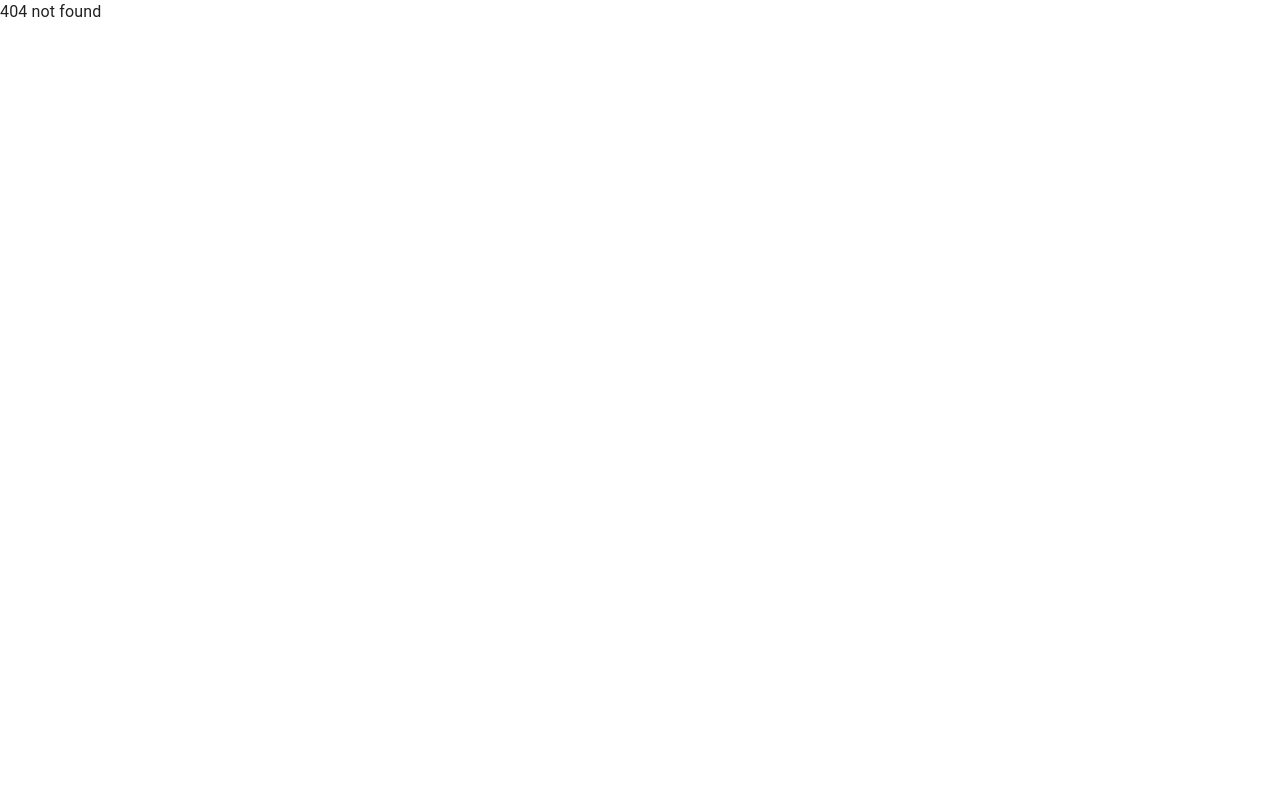
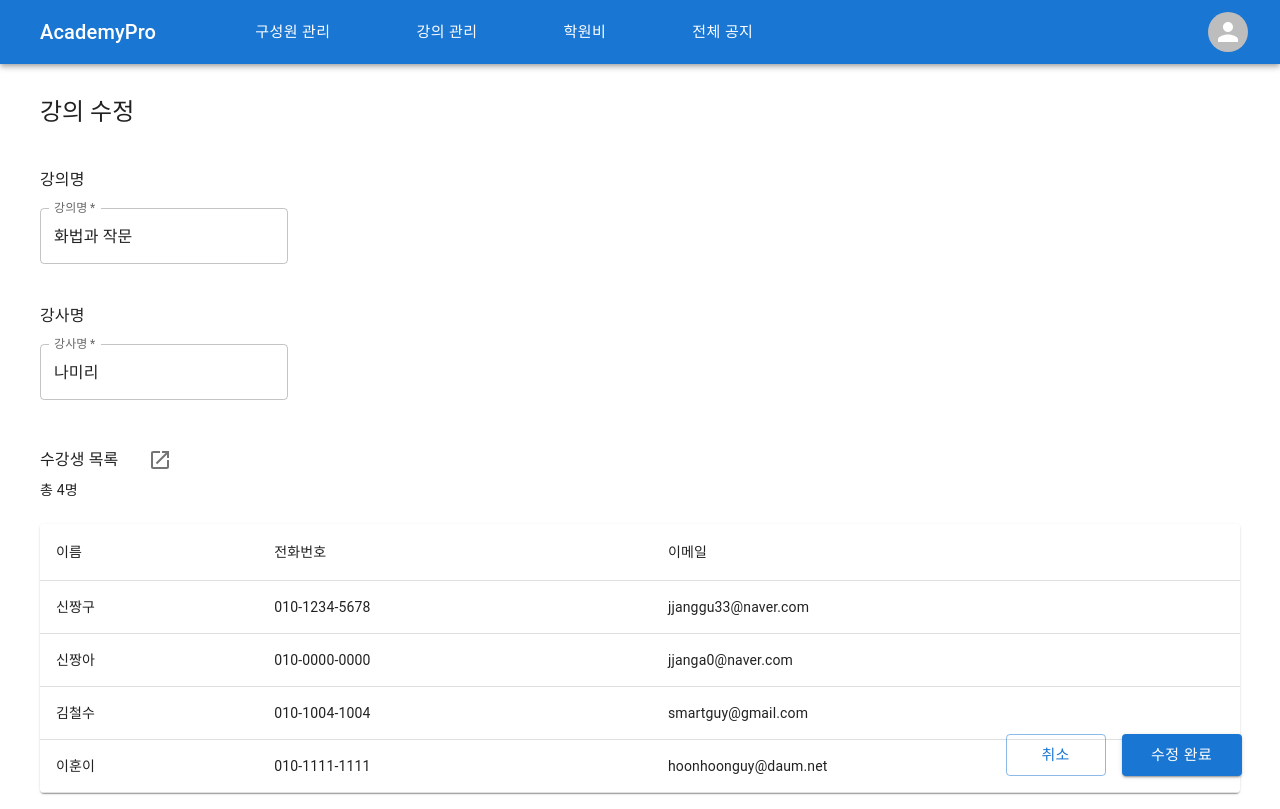
Before and after one commit to Academy-Diary/AcademyDiary_WEB, a React (Vite) app: page /director/manage-courses/update in a window 1280 px wide. Before the commit this address had no page. Built offline with nearby package versions, Linux system fonts and the light colour scheme.

Commit message:
feat: 강의 수정 페이지 추가 #16

```diff
--- a/src/App.jsx
+++ b/src/App.jsx
@@ -1,7 +1,7 @@
 import React, { useState } from 'react';
 import { Routes, Route, BrowserRouter } from 'react-router-dom';
 import { Container, Box, Typography, Button } from '@mui/material';
-import { Login, SignUp, Register, NotFound, DirectorHome, TeacherHome, ManageCourses, AddCourse, CourseDetails } from './pages';
+import { Login, SignUp, Register, NotFound, DirectorHome, TeacherHome, ManageCourses, AddCourse, CourseDetails, UpdateCourse } from './pages';
 
 function App() {
   const [isLoggedIn, setIsLoggedIn] = useState(false);
@@ -21,6 +21,7 @@ function App() {
           <Route path="/director/manage-courses" element={<ManageCourses />} />
           <Route path="/director/manage-courses/add-course" element={<AddCourse />} />
           <Route path="/director/manage-courses/course-details" element={<CourseDetails />} />
+          <Route path="/director/manage-courses/update" element={<UpdateCourse />} />
         </Routes>
       </BrowserRouter>
     </div>
--- a/src/pages/director/manageCourses/courseDetails.jsx
+++ b/src/pages/director/manageCourses/courseDetails.jsx
@@ -22,6 +22,10 @@ export default function CourseDetails() {
   const handleCancle = () => {
     navigate('/director/manage-courses/');
   };
+  const handleClickUpdate = () => {
+    navigate('/director/manage-courses/update');
+  };
+
   return (
     <Director>
       <Typography variant="h5" sx={{ mt: 2, mb: 3 }}>
@@ -65,7 +69,7 @@ export default function CourseDetails() {
             <Button size="large" variant="outlined" sx={{ width: 120, mr: 2 }} onClick={handleCancle}>
               목록으로
             </Button>
-            <Button type="submit" size="large" variant="contained" sx={{ width: 120 }}>
+            <Button size="large" variant="contained" sx={{ width: 120 }} onClick={handleClickUpdate}>
               수정하기
             </Button>
           </Box>
--- /dev/null
+++ b/src/pages/director/manageCourses/updateCourse.jsx
@@ -0,0 +1,117 @@
+import React, { useState } from 'react';
+import { useNavigate } from 'react-router-dom';
+
+import { Typography, Box, Button, TextField, Grid, Paper, Table, TableHead, TableBody, TableRow, TableCell, TableContainer, IconButton, Dialog, DialogActions } from '@mui/material';
+import OpenInNewIcon from '@mui/icons-material/OpenInNew';
+
+import Director from '../../../components/layouts/director';
+import { TransferList } from '../../../components';
+
+function createData(name, phone, email) {
+  return { name, phone, email };
+}
+
+const students = [
+  createData('신짱구', '010-1234-5678', 'jjanggu33@naver.com'),
+  createData('신짱아', '010-0000-0000', 'jjanga0@naver.com'),
+  createData('김철수', '010-1004-1004', 'smartguy@gmail.com'),
+  createData('이훈이', '010-1111-1111', 'hoonhoonguy@daum.net'),
+];
+const allStudents = ['신짱구', '신짱아', '이훈이', '김철수'];
+
+export default function UpdateCourse() {
+  const navigate = useNavigate();
+  const [open, setOpen] = useState(false);
+
+  const handleCancle = () => {
+    navigate('/director/manage-courses/course-details');
+  };
+  const handleOpenDialog = () => {
+    setOpen(true);
+  };
+  const handleCloseDialog = () => {
+    setOpen(false);
+  };
+  const handleSubmit = (e) => {
+    e.preventDefault();
+    navigate('/director/manage-courses/');
+  };
+
+  return (
+    <Director>
+      <Typography variant="h5" sx={{ mt: 2, mb: 3 }}>
+        강의 수정
+      </Typography>
+      <Box component="form" sx={{ mt: 5 }} onSubmit={handleSubmit}>
+        <Grid container spacing={5}>
+          <Grid item xs={12}>
+            <Typography>강의명</Typography>
+            <TextField label="강의명" defaultValue="화법과 작문" sx={{ mt: 2, color: 'black' }} required />
+          </Grid>
+          <Grid item xs={12}>
+            <Typography>강사명</Typography>
+            <TextField label="강사명" defaultValue="나미리" sx={{ mt: 2 }} required />
+          </Grid>
+          <Grid item xs={12}>
+            <Grid container>
+              <Grid item xs={1}>
+                <Typography sx={{ py: 1 }}>수강생 목록</Typography>
+              </Grid>
+              <Grid item xs={11}>
+                <IconButton onClick={handleOpenDialog}>
+                  <OpenInNewIcon />
+                </IconButton>
+              </Grid>
+            </Grid>
+            <Typography variant="body2">총 {students.length}명</Typography>
+            <TableContainer component={Paper} sx={{ mt: 3, maxHeight: '40vh' }}>
+              <Table stickyHeader>
+                <TableHead>
+                  <TableRow>
+                    <TableCell>이름</TableCell>
+                    <TableCell>전화번호</TableCell>
+                    <TableCell>이메일</TableCell>
+                  </TableRow>
+                </TableHead>
+                <TableBody>
+                  {students.map((student) => (
+                    <TableRow key={student.name}>
+                      <TableCell>{student.name}</TableCell>
+                      <TableCell>{student.phone}</TableCell>
+                      <TableCell>{student.email}</TableCell>
+                    </TableRow>
+                  ))}
+                </TableBody>
+              </Table>
+            </TableContainer>
+          </Grid>
+          <Box sx={{ position: 'fixed', bottom: '3vh', right: '3vw' }}>
+            <Button size="large" variant="outlined" sx={{ width: 100, mr: 2 }} onClick={handleCancle}>
+              취소
+            </Button>
+            <Button type="submit" size="large" variant="contained" sx={{ width: 120 }}>
+              수정 완료
+            </Button>
+          </Box>
+        </Grid>
+        <Dialog open={open} onClose={handleCloseDialog}>
+          <Grid container spacing={5} sx={{ py: 3, px: 5 }}>
+            <Grid item xs={12}>
+              <Typography variant="h6">수강생 목록 수정</Typography>
+            </Grid>
+            <Grid item xs={12}>
+              <TransferList leftList={allStudents} rightList={[]} leftTitle="전체 학생 목록" rightTitle="수강생 목록" />
+            </Grid>
+            <Grid item xs={12}>
+              <DialogActions>
+                <Button variant="contained" onClick={handleCloseDialog}>
+                  수정 완료
+                </Button>
+              </DialogActions>
+            </Grid>
+          </Grid>
+        </Dialog>
+      </Box>
+    </Director>
+  );
+}
--- a/src/pages/index.js
+++ b/src/pages/index.js
@@ -9,3 +9,4 @@ export { default as DirectorHome } from './director/directorHome';
 export { default as ManageCourses } from './director/manageCourses/manageCourses';
 export { default as AddCourse } from './director/manageCourses/addCourse';
 export { default as CourseDetails } from './director/manageCourses/courseDetails';
+export { default as UpdateCourse } from './director/manageCourses/updateCourse';
```
